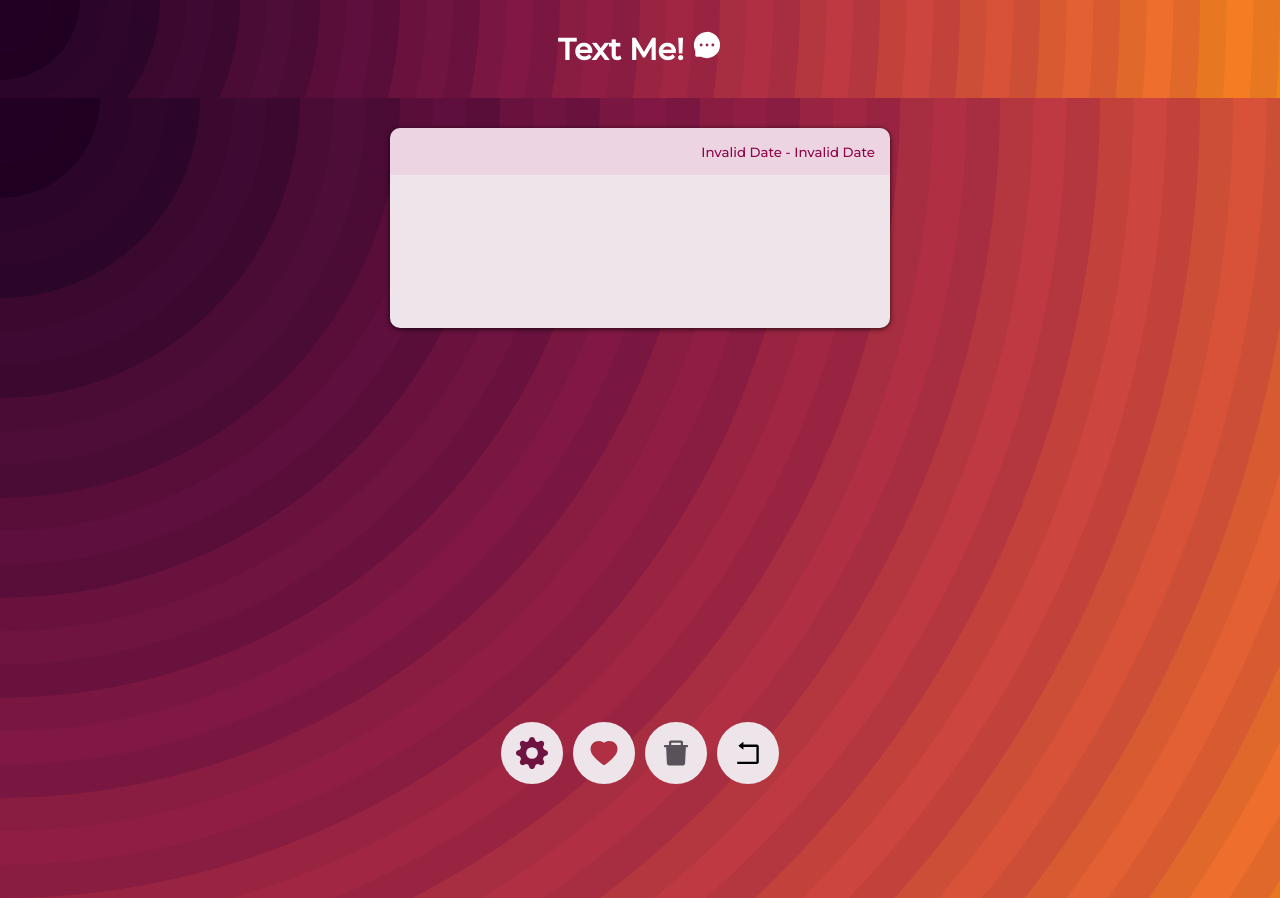
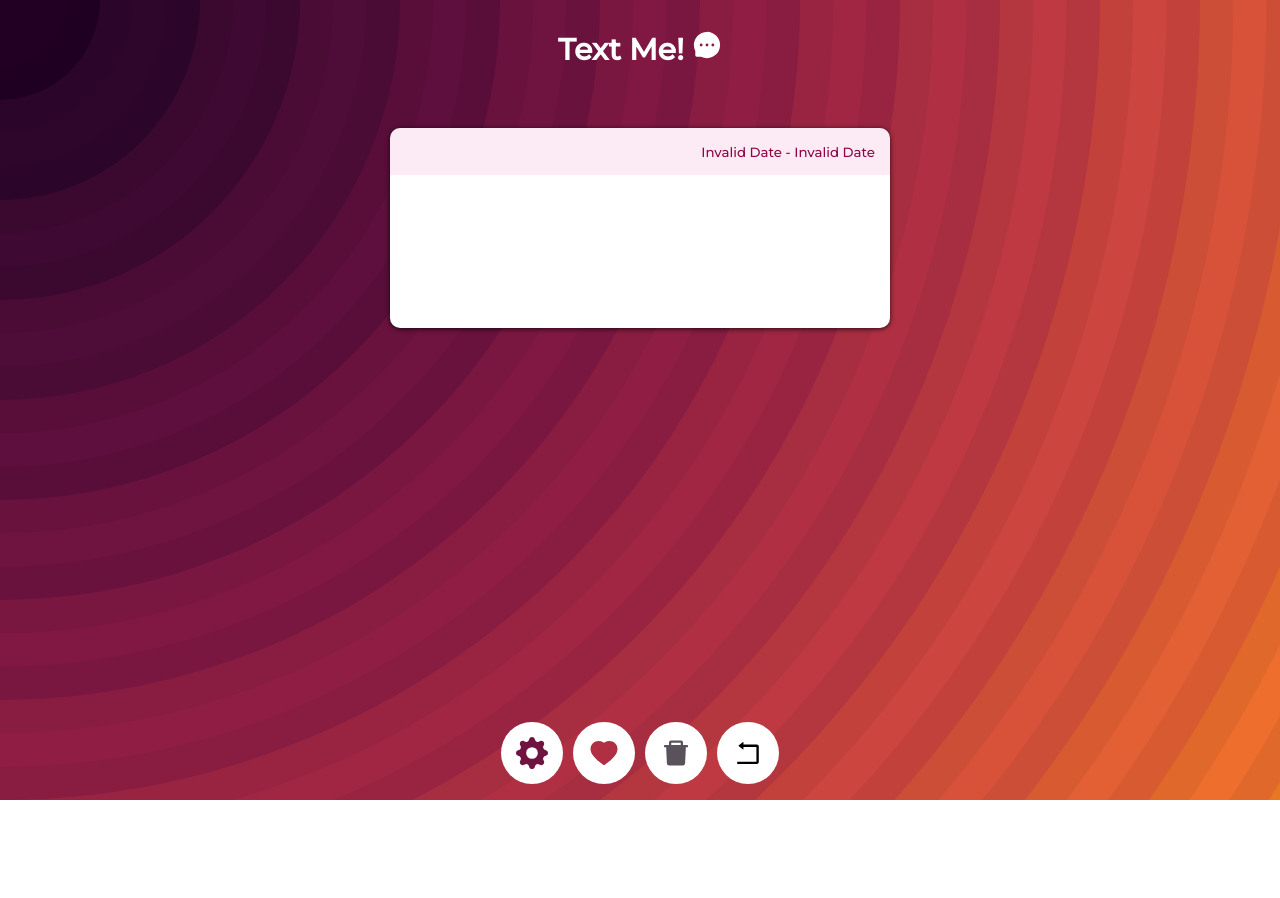
Before and after one commit to esterSeidita/TextMeNext, a Next.js app: page /message/1 in a window 1280 px wide. After the commit the page ends 800 px from the top, so only its background shows below. Built offline with nearby package versions, Linux system fonts and the light colour scheme; no server answers; a web font is replaced by a local one.

Commit message:
fix: style

```diff
--- a/components/ActionsLayout/style.module.scss
+++ b/components/ActionsLayout/style.module.scss
@@ -2,6 +2,8 @@
 @import "./../../styles/mixins.scss";
 
 .ActionsLayout {
+  height: 100vh;
+  overflow: hidden;
   > * {
     padding: 30px;
   }
--- a/styles/variables.scss
+++ b/styles/variables.scss
@@ -1,4 +1,5 @@
 $mainColor: rgb(141, 6, 71);
-$secondColor: rgb(237, 229, 234);
+$secondColor: #fff;
+// $secondColor: rgb(237, 229, 234);
 $lowOpacity: rgba(225, 75, 167, 0.11);
 $navbarTextColor: #fff;
```
Also changed, not shown: components/MainLayout/style.module.scss (+0 -1 lines).
